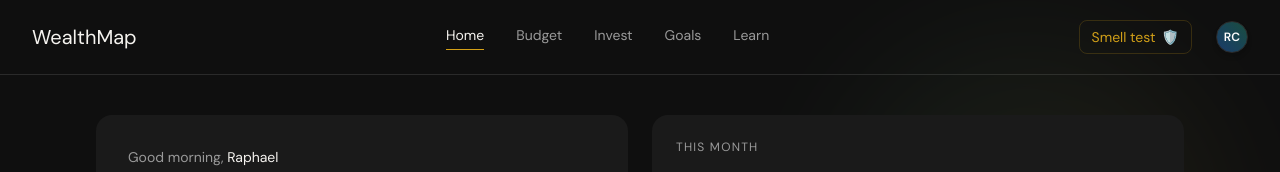
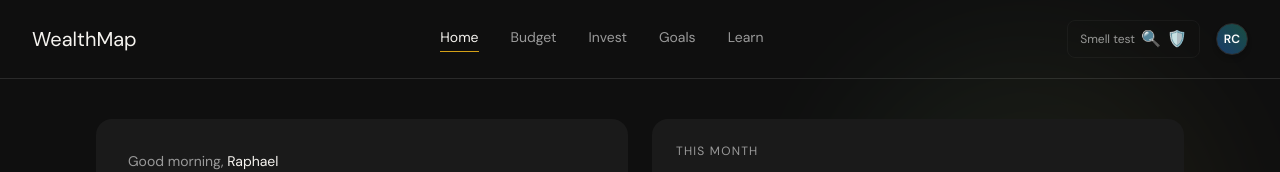
Before and after one commit to EricChuwa/Trojan_WealthMap, a React (Vite) app in the folder WM-FrontEnd/: page /dashboard in a window 1280 px wide. Shown: the top 172 px of the page. Built offline with nearby package versions, Linux system fonts and the light colour scheme; no server answers; the HTML template or start-up script is replaced by a standard one.

Commit message:
fixing: remove routing to smell test

```diff
--- a/WM-FrontEnd/src/components/Navbar.tsx
+++ b/WM-FrontEnd/src/components/Navbar.tsx
@@ -29,14 +29,12 @@ export default function Navbar() {
           </Link>
         ))}
       </div>
-      <div className="flex items-center gap-6">
-        <Link
-          to="/scams"
-          className="text-xs md:text-sm text-[var(--color-gold-light)] hover:text-white px-3 py-1.5 rounded-lg border border-[var(--color-gold-light)]/20 hover:border-[var(--color-gold-light)]/50 transition-all flex items-center gap-1.5"
-        >
+      <div className="flex items-center gap-4">
+        <div className="flex items-center gap-1.5 text-xs text-[var(--color-text-muted)] px-3 py-1.5 rounded-lg border border-[var(--color-border)]/40 select-none cursor-default">
           <span>Smell test</span>
-          <span>🛡️</span>
-        </Link>
+          <span className="text-base">🔍</span>
+          <span className="text-base">🛡️</span>
+        </div>
         <div className="w-8 h-8 rounded-full bg-gradient-to-tr from-[var(--color-sapphire)] to-[var(--color-emerald)] border border-[var(--color-border)] flex items-center justify-center text-xs font-semibold text-white shadow-md">
           RC
         </div>
```
